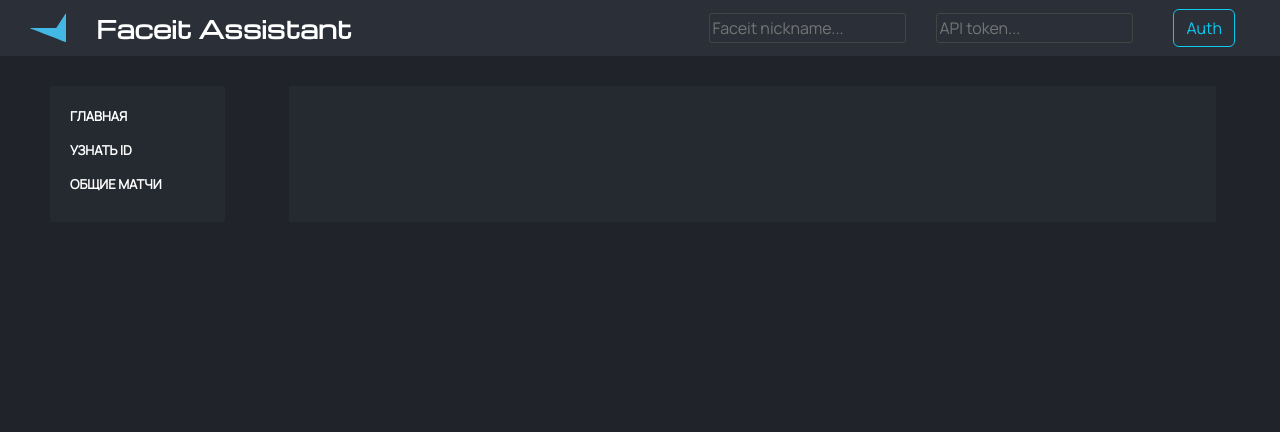
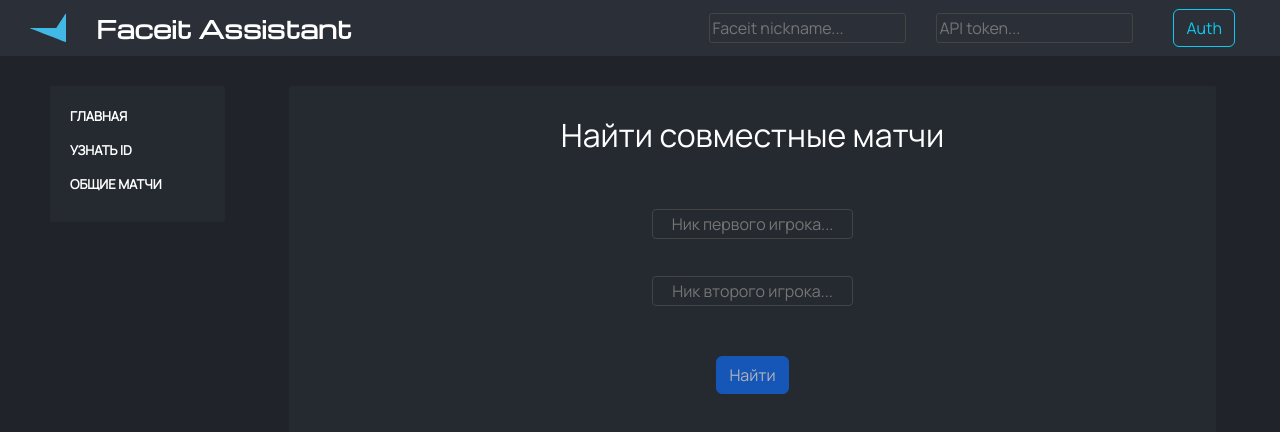
Before and after one commit to lemarz/faceit-assistant-app, a React (Create React App) app: page /#/common-matches in a window 1280 px wide. Before the commit this address led to /#/. Shown: the top 432 px of the page. Built offline with nearby package versions, Linux system fonts and the light colour scheme.

Commit message:
fix: nav component added

```diff
--- a/src/blocks/main.css
+++ b/src/blocks/main.css
@@ -1,5 +1,5 @@
 .main {
-  margin: 30px 5vw 50px 50px;
+  margin: 30px 5vw 0 50px;
   background-color: #20242a;
   display: grid;
   grid-template-columns: 175px 5fr;
--- a/src/components/Main.js
+++ b/src/components/Main.js
@@ -1,30 +1,13 @@
 import React from 'react'
-import { Link, Route, Routes } from 'react-router-dom'
+import { Route, Routes } from 'react-router-dom'
 import GetId from './GetId'
 import CommonMatches from './CommonMatches'
+import Nav from './Nav'
 
 const Main = () => {
   return (
     <div className='main'>
-      <nav className='main__nav'>
-        <ul className='main__nav-bar'>
-          <li className='main__nav-list'>
-            <Link to='/ ' className='main__nav-link'>
-              Главная
-            </Link>
-          </li>
-          <li className='main__nav-list'>
-            <Link to='/get-id' className='main__nav-link'>
-              Узнать Id
-            </Link>
-          </li>
-          <li className='main__nav-list'>
-            <Link to='/common-matches' className='main__nav-link'>
-              Общие матчи
-            </Link>
-          </li>
-        </ul>
-      </nav>
+      <Nav />
       <div className='main__content'>
         <Routes>
           <Route path='/' element={<></>} />
--- /dev/null
+++ b/src/components/Nav.js
@@ -0,0 +1,28 @@
+import React from 'react'
+import { Link } from 'react-router-dom'
+
+const Nav = () => {
+  return (
+    <nav className='main__nav'>
+      <ul className='main__nav-bar'>
+        <li className='main__nav-list'>
+          <Link to='/ ' className='main__nav-link'>
+            Главная
+          </Link>
+        </li>
+        <li className='main__nav-list'>
+          <Link to='/get-id' className='main__nav-link'>
+            Узнать Id
+          </Link>
+        </li>
+        <li className='main__nav-list'>
+          <Link to='/common-matches' className='main__nav-link'>
+            Общие матчи
+          </Link>
+        </li>
+      </ul>
+    </nav>
+  )
+}
+
+export default Nav
```
